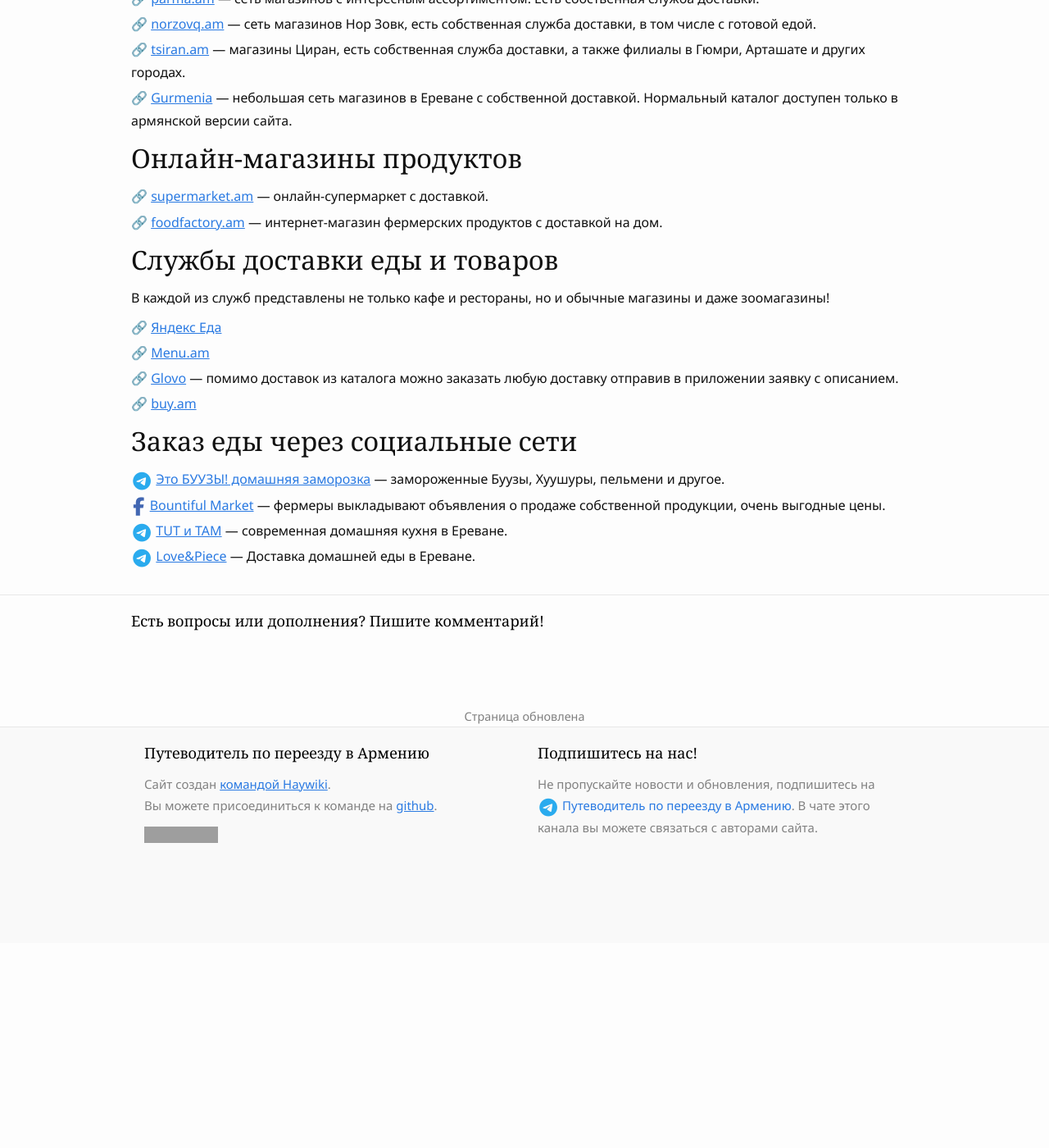
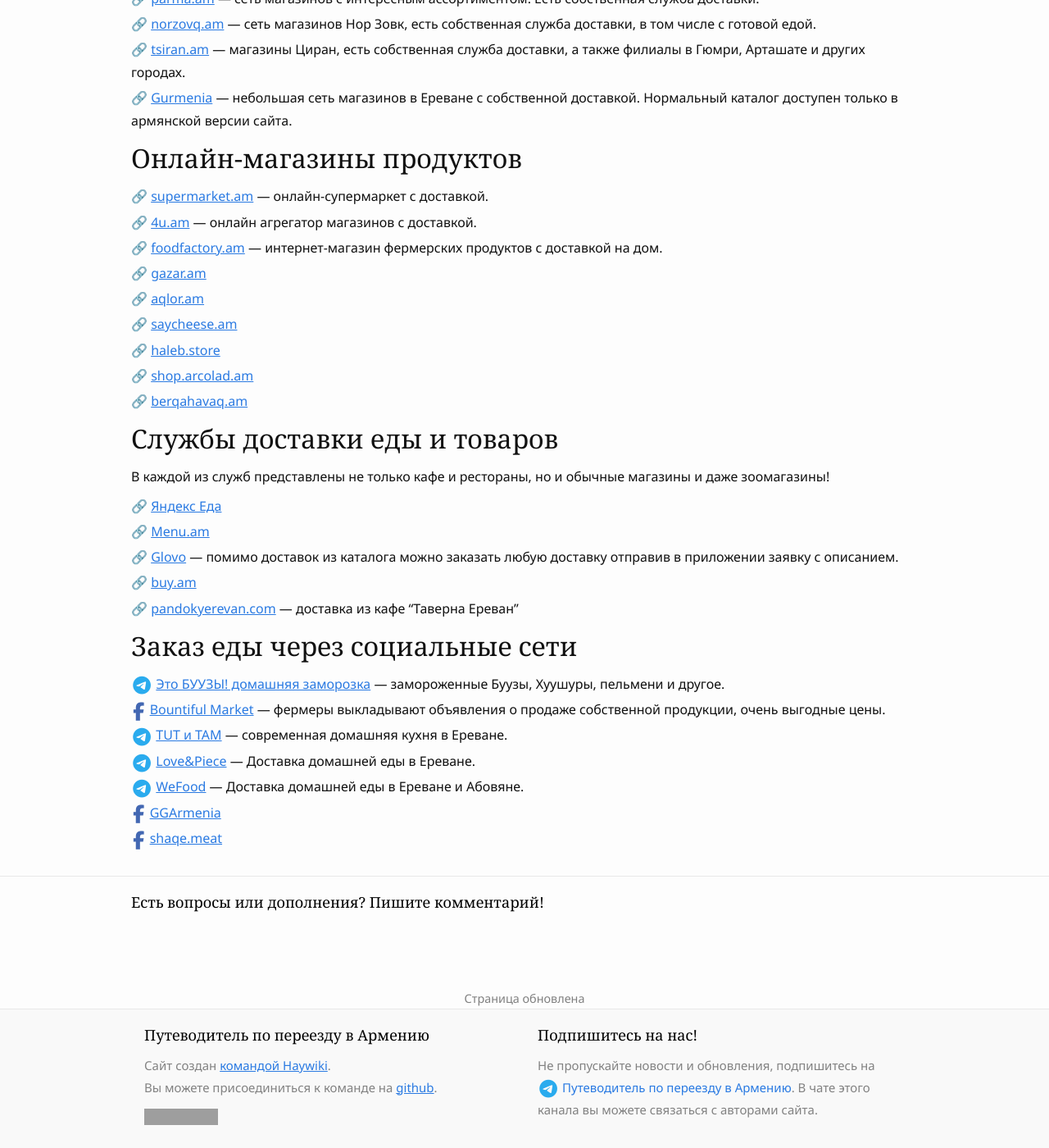
Before and after one commit to haywiki/haywiki.github.io, a Jekyll site: the page built from life/grocery.md, in a window 1280 px wide and 1400 px high, scrolled down 405 px. Shown: the whole window at 82% size. Built offline with Jekyll 4.4.1, drawn with Linux system fonts in a browser that asks for light colours; nearby versions of some CDN libraries; a script that is not in the unit is left out; before the commit the page ends 1555 px from its top, so only the background shows below that; grey boxes are pictures that could not be loaded.

Commit message:
больше ссылок на магазины

```diff
--- a/life/grocery.md
+++ b/life/grocery.md
@@ -18,7 +18,14 @@
 ## Онлайн-магазины продуктов
 
 - 🔗 [supermarket.am](https://supermarket.am/ru/) — онлайн-супермаркет с доставкой.
+- 🔗 [4u.am](https://4u.am/ru/) — онлайн агрегатор магазинов с доставкой.
 - 🔗 [foodfactory.am](https://foodfactory.am/en/) — интернет-магазин фермерских продуктов с доставкой на дом.
+- 🔗 [gazar.am](https://gazar.am/)
+- 🔗 [aqlor.am](https://aqlor.am/)
+- 🔗 [saycheese.am](https://saycheese.am/)
+- 🔗 [haleb.store](https://haleb.store/)
+- 🔗 [shop.arcolad.am](https://shop.arcolad.am/en)
+- 🔗 [berqahavaq.am](https://www.berqahavaq.am/en)
 {: class="list-emoji"}
 
 ## Службы доставки еды и товаров
@@ -29,6 +36,7 @@
 - 🔗 [Menu.am](https://menu.am/)
 - 🔗 [Glovo](https://glovoapp.com) — помимо доставок из каталога можно заказать любую доставку отправив в приложении заявку с описанием.
 - 🔗 [buy.am](https://buy.am/ru)
+- 🔗 [pandokyerevan.com](https://pandokyerevan.com/ru/) — доставка из кафе "Таверна Ереван"
 {: class="list-emoji"}
 
 ## Заказ еды через социальные сети
@@ -37,4 +45,17 @@
 - <i class="fa-brands fa-facebook-f"></i> [Bountiful Market](https://www.facebook.com/groups/274732839916698/) — фермеры выкладывают объявления о продаже собственной продукции, очень выгодные цены.
 - <i class="fa-brands fa-telegram"></i> [ТUT и ТАМ](https://t.me/tut8tam) — современная домашняя кухня в Ереване.
 - <i class="fa-brands fa-telegram"></i> [Love&Piece](https://t.me/love_and_piece_am) — Доставка домашней еды в Ереване.
+- <i class="fa-brands fa-telegram"></i> [WeFood](https://t.me/WeFood_am) — Доставка домашней еды в Ереване и Абовяне.
+- <i class="fa-brands fa-facebook-f"></i> [GGArmenia](https://www.facebook.com/GGArmenia)
+- <i class="fa-brands fa-facebook-f"></i> [shaqe.meat](https://www.facebook.com/shaqe.meat)
 {: class="list-emoji"}
+
+[//]: # (https://natural.am/)
+[//]: # (https://gnel.am/ru -)
+[//]: # (www.tanhamar.am)
+[//]: # (www.maqur.am)
+[//]: # (www.retin.am)
+[//]: # (https://vega.am/)
+[//]: # (http://jysk.am/)
+[//]: # (www.manuk.am)
+[//]: # (www.babyroom.am)
```
Also changed, not shown: documents/social-number.md (+2 -3 lines), drive/license.md (+1 -1 lines), life/healthcare.md (+3 -2 lines).
